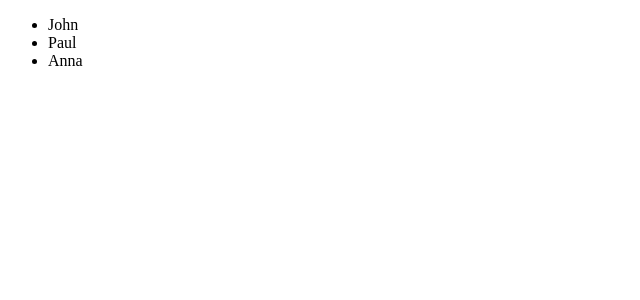
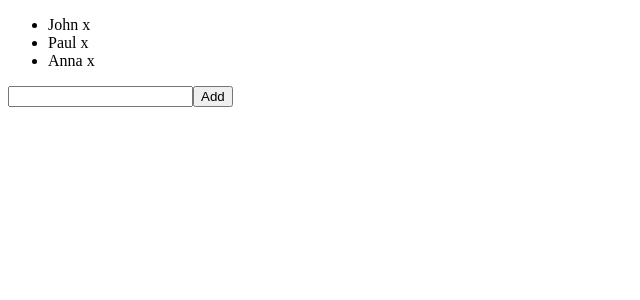
Before and after one commit to KVeronika/angular2, an Angular app in the folder my-app/: page / in a window 1280 px wide. Shown: the top 300 px of the page, without its empty margins (0-640 px from the left). Built offline with nearby package versions, Linux system fonts and the light colour scheme.

Commit message:
using services - CRUD

```diff
--- a/my-app/src/app/header/header.component.html
+++ b/my-app/src/app/header/header.component.html
@@ -1,3 +1,7 @@
 <ul>
-  <li *ngFor="let user of users">{{user.name}}</li>
+  <li *ngFor="let user of users">{{user.name}}
+    <span (click)="removeUser(user.name)">x</span>
+  </li>
 </ul>
+
+<input type="text" #userName><button (click)="addUser(userName.value); userName.value = '';">Add</button>
--- a/my-app/src/app/header/header.component.ts
+++ b/my-app/src/app/header/header.component.ts
@@ -15,4 +15,16 @@ export class HeaderComponent implements OnInit {
     this.users = this._userService.getAll();
   }
 
+  removeUser(name: string) {
+    this._userService.remove(name);
+    this.users = this._userService.getAll();
+  }
+
+  addUser(name: string) {
+    if (!name) {
+      return;
+    }
+    this._userService.add(name);
+    this.users = this._userService.getAll();
+  }
 }
--- a/my-app/src/app/user/user.service.ts
+++ b/my-app/src/app/user/user.service.ts
@@ -10,4 +10,12 @@ export class UserService {
   public getAll() {
     return this.users;
   }
+
+  public remove(name: string) {
+    return this.users = this.users.filter(user => user.name !== name);
+  }
+
+  public add (name: string) {
+    this.users.push({ name });
+  }
 }
```
